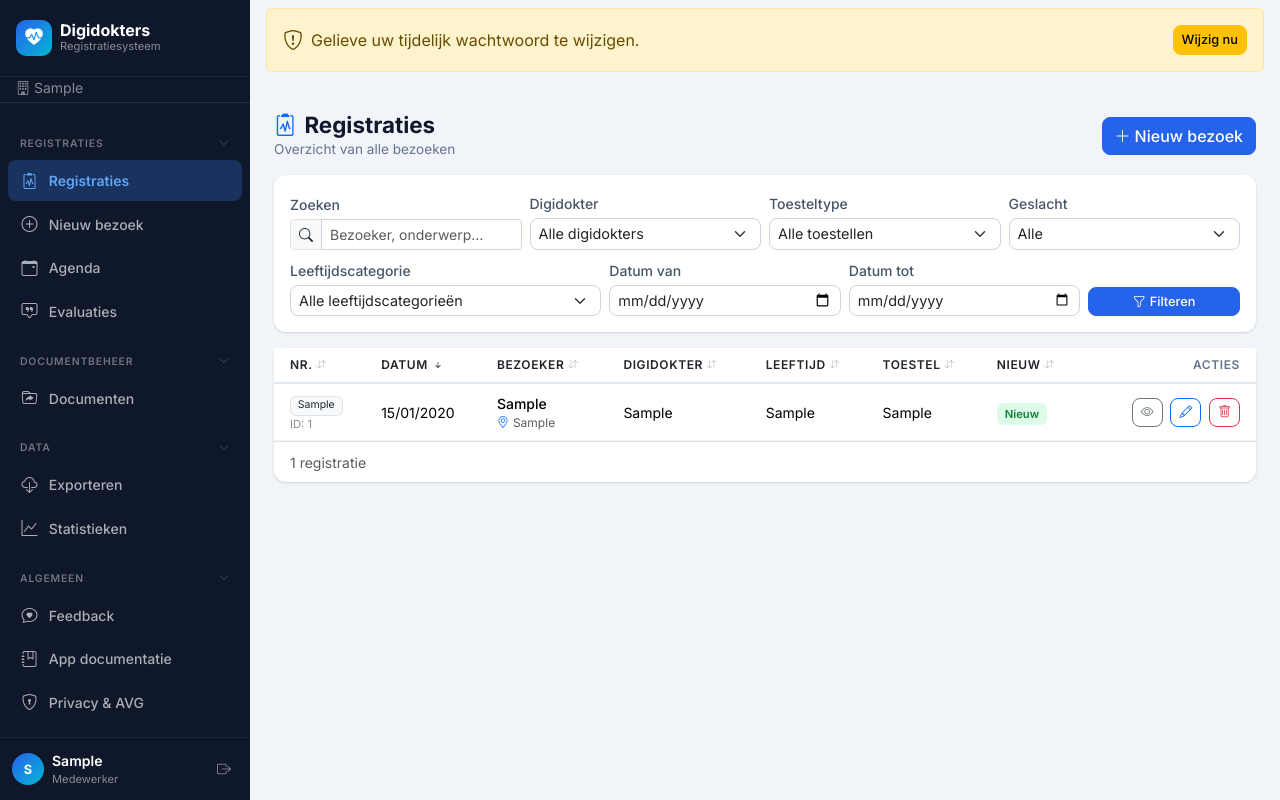
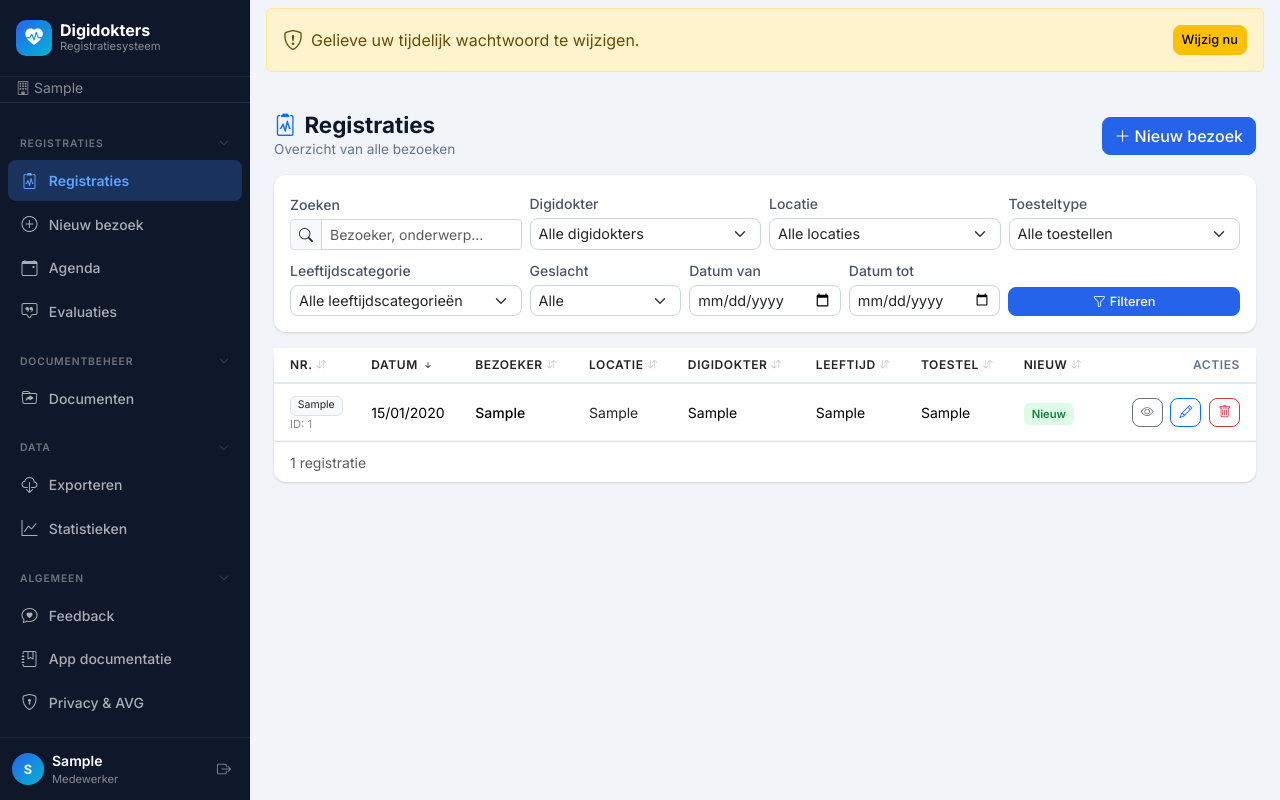
Before and after one commit to mark-vandenbroeck/Digidokters, a Flask app: page /registraties in a window 1280 px wide. Run offline with Flask 3, Linux system fonts and the light colour scheme; a user stored in the database is signed in; tables that the repository leaves empty hold one stand-in row (values such as "Sample post"); some libraries are stand-ins or nearby versions.

Commit message:
Voeg consultatielocatie filter en tabelkolom toe aan registraties; update documentatie en handleiding

```diff
--- a/routes/registrations.py
+++ b/routes/registrations.py
@@ -41,6 +41,7 @@ def lijst():
     pagina = request.args.get('pagina', 1, type=int)
     zoek = request.args.get('zoek', '').strip()
     filter_digidokter = request.args.get('digidokter', 0, type=int)
+    filter_locatie = request.args.get('locatie', 0, type=int)
     filter_toestel = request.args.get('toestel', type=int) or request.args.get('toesteltype', 0, type=int)
     filter_leeftijd = request.args.get('leeftijd', type=int) or request.args.get('leeftijdscategorie', 0, type=int)
     filter_geslacht = request.args.get('geslacht', '').strip().lower()
@@ -68,10 +69,13 @@ def lijst():
                 Registration.onderwerp.ilike(f'%{zoek}%'),
                 Registration.registratienummer.ilike(f'%{zoek}%'),
                 Registration.herkomst.has(Herkomst.naam.ilike(f'%{zoek}%')),
+                Registration.locatie.has(Location.naam.ilike(f'%{zoek}%')),
             )
         )
     if filter_digidokter:
         query = query.filter(Registration.digidokter_id == filter_digidokter)
+    if filter_locatie:
+        query = query.filter(Registration.locatie_id == filter_locatie)
     if filter_toestel:
         mapped_toestel_ids = [t.id for t in Device.query.filter_by(mapped_to_id=filter_toestel).all()]
         query = query.filter(Registration.toestel_id.in_([filter_toestel] + mapped_toestel_ids))
@@ -105,6 +109,10 @@ def lijst():
         query = query.order_by(order_col)
     elif sort_by == 'client':
         order_col = Registration.client.desc() if direction == 'desc' else Registration.client.asc()
+        query = query.order_by(order_col)
+    elif sort_by == 'locatie':
+        query = query.outerjoin(Location, Registration.locatie_id == Location.id)
+        order_col = Location.naam.desc() if direction == 'desc' else Location.naam.asc()
         query = query.order_by(order_col)
     elif sort_by == 'digidokter':
         query = query.outerjoin(Digidokter, Registration.digidokter_id == Digidokter.id)
@@ -147,12 +155,14 @@ def lijst():
         paginatie=paginatie,
         zoek=zoek,
         filter_digidokter=filter_digidokter,
+        filter_locatie=filter_locatie,
         filter_toestel=filter_toestel,
         filter_leeftijd=filter_leeftijd,
         filter_geslacht=filter_geslacht,
         filter_datum_van=filter_datum_van,
         filter_datum_tot=filter_datum_tot,
         digidokters=keuzes['digidokters'],
+        consultatie_locaties=keuzes['consultatie_locaties'],
         toestellen=keuzes['toestellen'],
         leeftijdscategorieën=keuzes['leeftijdscategorieën'],
         sort_by=sort_by,
--- a/templates/registrations/list.html
+++ b/templates/registrations/list.html
@@ -16,7 +16,7 @@
 
 {% macro sort_link(col_name, display_text) %}
     {% set target_dir = 'desc' if sort_by == col_name and direction == 'asc' else 'asc' %}
-    <a href="{{ url_for('reg.lijst', sort_by=col_name, direction=target_dir, zoek=zoek, digidokter=filter_digidokter, toestel=filter_toestel, leeftijd=filter_leeftijd, geslacht=filter_geslacht, datum_van=filter_datum_van, datum_tot=filter_datum_tot) }}" class="text-decoration-none text-dark d-inline-flex align-items-center gap-1">
+    <a href="{{ url_for('reg.lijst', sort_by=col_name, direction=target_dir, zoek=zoek, digidokter=filter_digidokter, locatie=filter_locatie, toestel=filter_toestel, leeftijd=filter_leeftijd, geslacht=filter_geslacht, datum_van=filter_datum_van, datum_tot=filter_datum_tot) }}" class="text-decoration-none text-dark d-inline-flex align-items-center gap-1">
         {{ display_text }}
         {% if sort_by == col_name %}
             {% if direction == 'asc' %}
@@ -37,7 +37,7 @@
             <input type="hidden" name="sort_by" value="{{ sort_by }}">
             <input type="hidden" name="direction" value="{{ direction }}">
 
-            <!-- Rij 1: Zoeken, Digidokter, Toesteltype, Geslacht -->
+            <!-- Rij 1: Zoeken, Digidokter, Locatie, Toesteltype -->
             <div class="row g-2 align-items-end mb-2">
                 <div class="col-12 col-sm-6 col-lg-3">
                     <label class="form-label mb-1 small fw-medium">Zoeken</label>
@@ -57,6 +57,15 @@
                     </select>
                 </div>
                 <div class="col-6 col-sm-6 col-lg-3">
+                    <label class="form-label mb-1 small fw-medium">Locatie</label>
+                    <select class="form-select form-select-sm" name="locatie">
+                        <option value="0">Alle locaties</option>
+                        {% for loc in consultatie_locaties if loc.actief %}
+                        <option value="{{ loc.id }}" {{ 'selected' if loc.id == filter_locatie }}>{{ loc.naam }}</option>
+                        {% endfor %}
+                    </select>
+                </div>
+                <div class="col-6 col-sm-6 col-lg-3">
                     <label class="form-label mb-1 small fw-medium">Toesteltype</label>
                     <select class="form-select form-select-sm" name="toestel">
                         <option value="0">Alle toestellen</option>
@@ -65,7 +74,20 @@
                         {% endfor %}
                     </select>
                 </div>
-                <div class="col-6 col-sm-6 col-lg-3">
+            </div>
+
+            <!-- Rij 2: Leeftijdscategorie, Geslacht, Datum van, Datum tot, Actieknoppen -->
+            <div class="row g-2 align-items-end">
+                <div class="col-12 col-sm-6 col-lg-3">
+                    <label class="form-label mb-1 small fw-medium">Leeftijdscategorie</label>
+                    <select class="form-select form-select-sm" name="leeftijd">
+                        <option value="0">Alle leeftijdscategorieën</option>
+                        {% for l in leeftijdscategorieën if l.actief %}
+                        <option value="{{ l.id }}" {{ 'selected' if l.id == filter_leeftijd }}>{{ l.naam }}</option>
+                        {% endfor %}
+                    </select>
+                </div>
+                <div class="col-6 col-sm-6 col-lg-2">
                     <label class="form-label mb-1 small fw-medium">Geslacht</label>
                     <select class="form-select form-select-sm" name="geslacht">
                         <option value="">Alle</option>
@@ -74,34 +96,21 @@
                         <option value="onbekend" {{ 'selected' if filter_geslacht == 'onbekend' }}>Niet gespecificeerd</option>
                     </select>
                 </div>
-            </div>
-
-            <!-- Rij 2: Leeftijdscategorie, Datum van, Datum tot, Actieknoppen -->
-            <div class="row g-2 align-items-end">
-                <div class="col-12 col-sm-6 col-lg-4">
-                    <label class="form-label mb-1 small fw-medium">Leeftijdscategorie</label>
-                    <select class="form-select form-select-sm" name="leeftijd">
-                        <option value="0">Alle leeftijdscategorieën</option>
-                        {% for l in leeftijdscategorieën if l.actief %}
-                        <option value="{{ l.id }}" {{ 'selected' if l.id == filter_leeftijd }}>{{ l.naam }}</option>
-                        {% endfor %}
-                    </select>
-                </div>
-                <div class="col-6 col-sm-3 col-lg-3">
+                <div class="col-6 col-sm-3 col-lg-2">
                     <label class="form-label mb-1 small fw-medium">Datum van</label>
                     <input type="date" class="form-control form-control-sm"
                            name="datum_van" value="{{ filter_datum_van }}">
                 </div>
-                <div class="col-6 col-sm-3 col-lg-3">
+                <div class="col-6 col-sm-3 col-lg-2">
                     <label class="form-label mb-1 small fw-medium">Datum tot</label>
                     <input type="date" class="form-control form-control-sm"
                            name="datum_tot" value="{{ filter_datum_tot }}">
                 </div>
-                <div class="col-12 col-lg-2 d-flex gap-2">
+                <div class="col-12 col-lg-3 d-flex gap-2">
                     <button type="submit" class="btn btn-primary btn-sm flex-fill text-nowrap">
                         <i class="bi bi-funnel me-1"></i>Filteren
                     </button>
-                    {% if zoek or filter_digidokter or filter_toestel or filter_leeftijd or filter_geslacht or filter_datum_van or filter_datum_tot %}
+                    {% if zoek or filter_digidokter or filter_locatie or filter_toestel or filter_leeftijd or filter_geslacht or filter_datum_van or filter_datum_tot %}
                     <a href="{{ url_for('reg.lijst') }}" class="btn btn-outline-secondary btn-sm" title="Filters wissen">
                         <i class="bi bi-x-lg"></i>
                     </a>
@@ -123,6 +132,7 @@
                         <th class="ps-3">{{ sort_link('nummer', 'Nr.') }}</th>
                         <th>{{ sort_link('datum', 'Datum') }}</th>
                         <th>{{ sort_link('client', 'Bezoeker') }}</th>
+                        <th class="d-none d-md-table-cell">{{ sort_link('locatie', 'Locatie') }}</th>
                         <th class="d-none d-md-table-cell">{{ sort_link('digidokter', 'Digidokter') }}</th>
                         <th class="d-none d-lg-table-cell">{{ sort_link('leeftijd', 'Leeftijd') }}</th>
                         <th class="d-none d-lg-table-cell">{{ sort_link('toestel', 'Toestel') }}</th>
@@ -141,9 +151,16 @@
                         <td>
                             <div class="fw-medium">{{ r.client }}</div>
                             {% if r.locatie %}
-                            <div class="text-muted small" style="font-size: 0.75rem;"><i class="bi bi-geo-alt me-1 text-primary"></i>{{ r.locatie.naam }}</div>
+                            <div class="text-muted small d-md-none" style="font-size: 0.75rem;"><i class="bi bi-geo-alt me-1 text-primary"></i>{{ r.locatie.naam }}</div>
                             {% endif %}
                             <div class="text-muted small d-md-none">{{ r.digidokter.naam if r.digidokter }}</div>
+                        </td>
+                        <td class="d-none d-md-table-cell">
+                            {% if r.locatie %}
+                            <span class="text-dark">{{ r.locatie.naam }}</span>
+                            {% else %}
+                            <span class="text-muted">–</span>
+                            {% endif %}
                         </td>
                         <td class="d-none d-md-table-cell">{{ r.digidokter.naam if r.digidokter else '–' }}</td>
                         <td class="d-none d-lg-table-cell">{{ r.leeftijdscategorie.effectieve_naam if r.leeftijdscategorie else '–' }}</td>
@@ -190,7 +207,7 @@
                 <ul class="pagination pagination-sm mb-0">
                     {% if paginatie.has_prev %}
                     <li class="page-item">
-                        <a class="page-link" href="{{ url_for('reg.lijst', pagina=paginatie.prev_num, zoek=zoek, digidokter=filter_digidokter, toestel=filter_toestel, leeftijd=filter_leeftijd, geslacht=filter_geslacht, datum_van=filter_datum_van, datum_tot=filter_datum_tot, sort_by=sort_by, direction=direction) }}">
+                        <a class="page-link" href="{{ url_for('reg.lijst', pagina=paginatie.prev_num, zoek=zoek, digidokter=filter_digidokter, locatie=filter_locatie, toestel=filter_toestel, leeftijd=filter_leeftijd, geslacht=filter_geslacht, datum_van=filter_datum_van, datum_tot=filter_datum_tot, sort_by=sort_by, direction=direction) }}">
                             <i class="bi bi-chevron-left"></i>
                         </a>
                     </li>
@@ -198,7 +215,7 @@
                     {% for p in paginatie.iter_pages(left_edge=1, right_edge=1, left_current=1, right_current=2) %}
                         {% if p %}
                         <li class="page-item {{ 'active' if p == paginatie.page }}">
-                            <a class="page-link" href="{{ url_for('reg.lijst', pagina=p, zoek=zoek, digidokter=filter_digidokter, toestel=filter_toestel, leeftijd=filter_leeftijd, geslacht=filter_geslacht, datum_van=filter_datum_van, datum_tot=filter_datum_tot, sort_by=sort_by, direction=direction) }}">{{ p }}</a>
+                            <a class="page-link" href="{{ url_for('reg.lijst', pagina=p, zoek=zoek, digidokter=filter_digidokter, locatie=filter_locatie, toestel=filter_toestel, leeftijd=filter_leeftijd, geslacht=filter_geslacht, datum_van=filter_datum_van, datum_tot=filter_datum_tot, sort_by=sort_by, direction=direction) }}">{{ p }}</a>
                         </li>
                         {% else %}
                         <li class="page-item disabled"><span class="page-link">…</span></li>
@@ -206,7 +223,7 @@
                     {% endfor %}
                     {% if paginatie.has_next %}
                     <li class="page-item">
-                        <a class="page-link" href="{{ url_for('reg.lijst', pagina=paginatie.next_num, zoek=zoek, digidokter=filter_digidokter, toestel=filter_toestel, leeftijd=filter_leeftijd, geslacht=filter_geslacht, datum_van=filter_datum_van, datum_tot=filter_datum_tot, sort_by=sort_by, direction=direction) }}">
+                        <a class="page-link" href="{{ url_for('reg.lijst', pagina=paginatie.next_num, zoek=zoek, digidokter=filter_digidokter, locatie=filter_locatie, toestel=filter_toestel, leeftijd=filter_leeftijd, geslacht=filter_geslacht, datum_van=filter_datum_van, datum_tot=filter_datum_tot, sort_by=sort_by, direction=direction) }}">
                             <i class="bi bi-chevron-right"></i>
                         </a>
                     </li>
@@ -224,7 +241,7 @@
         <div class="text-center py-5">
             <i class="bi bi-clipboard2-x fs-1 text-muted mb-3 d-block"></i>
             <p class="text-muted mb-2">Geen registraties gevonden.</p>
-            {% if zoek or filter_digidokter or filter_toestel or filter_leeftijd or filter_geslacht or filter_datum_van or filter_datum_tot %}
+            {% if zoek or filter_digidokter or filter_locatie or filter_toestel or filter_leeftijd or filter_geslacht or filter_datum_van or filter_datum_tot %}
             <a href="{{ url_for('reg.lijst') }}" class="btn btn-sm btn-outline-secondary">Filters wissen</a>
             {% else %}
             <a href="{{ url_for('reg.nieuw') }}" class="btn btn-sm btn-primary">Eerste bezoek registreren</a>
```
Also changed, not shown: tests/test_consultatie_locaties.py (+56 -0 lines), README.md, 1 other file.
